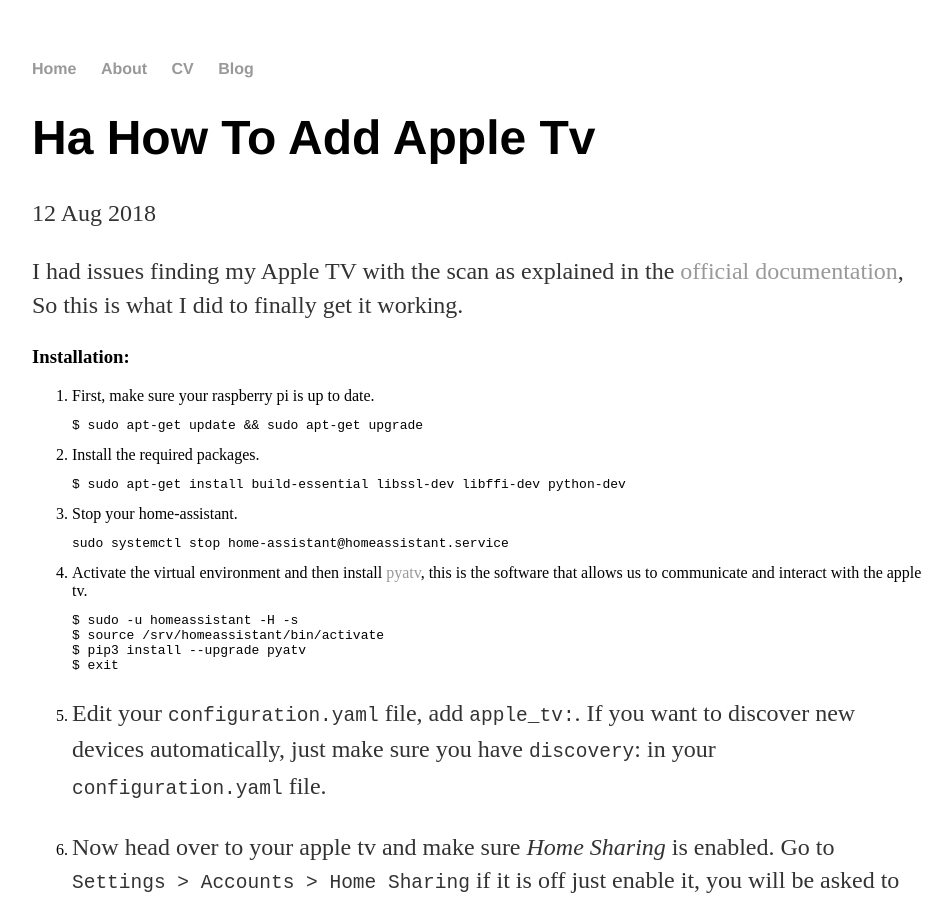
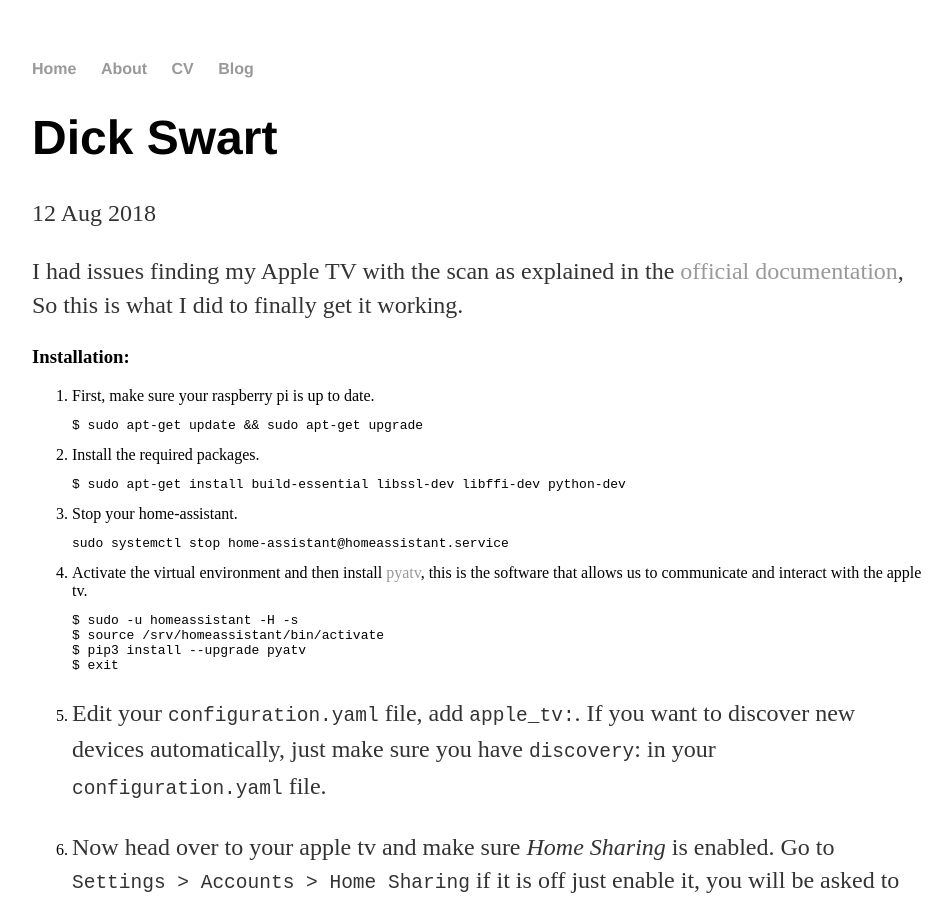
Before and after one commit to DickSwart/dickswart.github.io, a Jekyll site: the page built from _posts/2018-08-12-ha-how-to-add-apple-tv.md, in a window 1280 px wide and 900 px high. Shown: the whole window, without its empty margins (160-1112 px from the left). Built offline with Jekyll 4.4.1, drawn with Linux system fonts in a browser that asks for light colours; our own code applies the rules of GitHub Pages for plain Markdown files.

Commit message:
Update 2018-08-12-ha-how-to-add-apple-tv.md

```diff
--- a/_posts/2018-08-12-ha-how-to-add-apple-tv.md
+++ b/_posts/2018-08-12-ha-how-to-add-apple-tv.md
@@ -1,3 +1,9 @@
+---
+layout: post
+title: "Dick Swart"
+date: 2018-08-12
+---
+
 I had issues finding my Apple TV with the scan as explained in the [official documentation](https://home-assistant.io/components/apple_tv/), So this is what I did to finally get it working.
 
 ### Installation:
```
